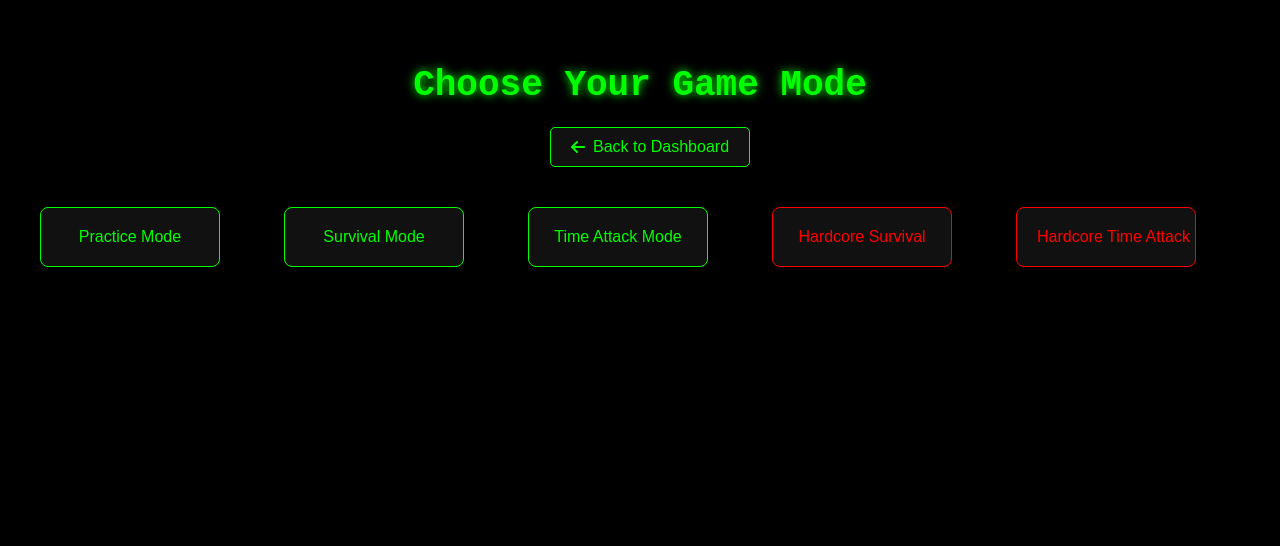
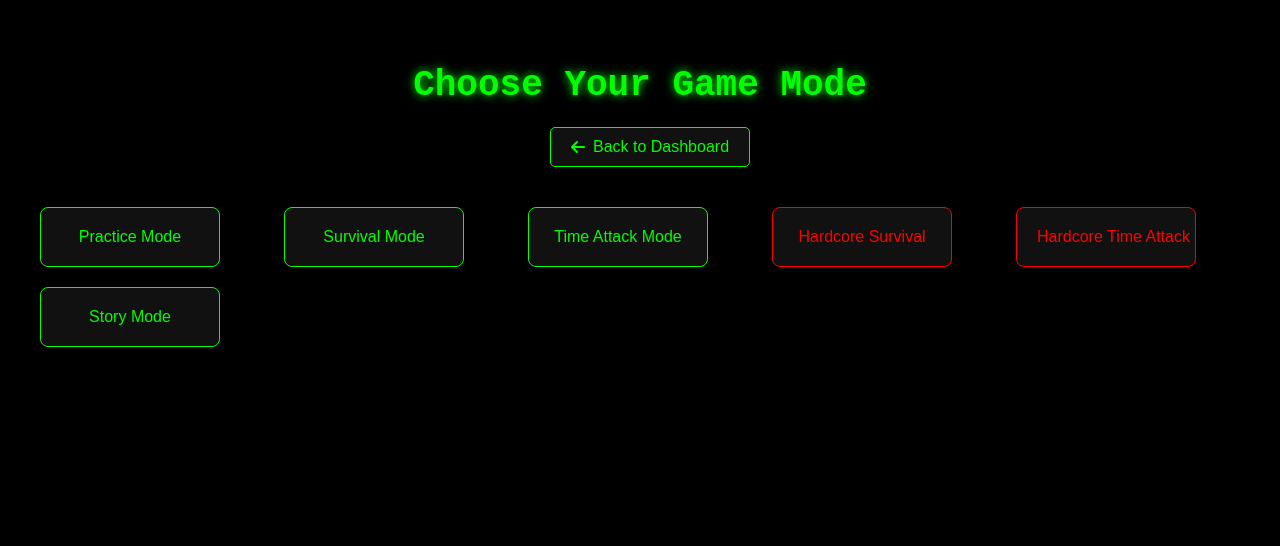
Before and after one commit to DavonGT/linux_gamified, a Django app: page /select_mode/ in a window 1280 px wide. Shown: the top 546 px of the page. Run offline with Django 5.2, Linux system fonts and the light colour scheme; the visitor is signed in with stand-in values (Sample User, id 1).

Commit message:
work in progress storymode

```diff
--- a/game/templates/game/select_mode.html
+++ b/game/templates/game/select_mode.html
@@ -63,6 +63,13 @@
         </button>
       </div>
 
+      <!-- Story -->
+      <div class="mode-card story">
+        <button class="mode-button" onclick="window.location.href='/story_mode/'">
+          <span class="mode-title">Story Mode</span>
+          <span class="mode-description">Embark on an epic journey through the game’s storyline. Experience the narrative and challenges.</span>
+        </button>
+
     </main>
   </div>
 </body>
```
